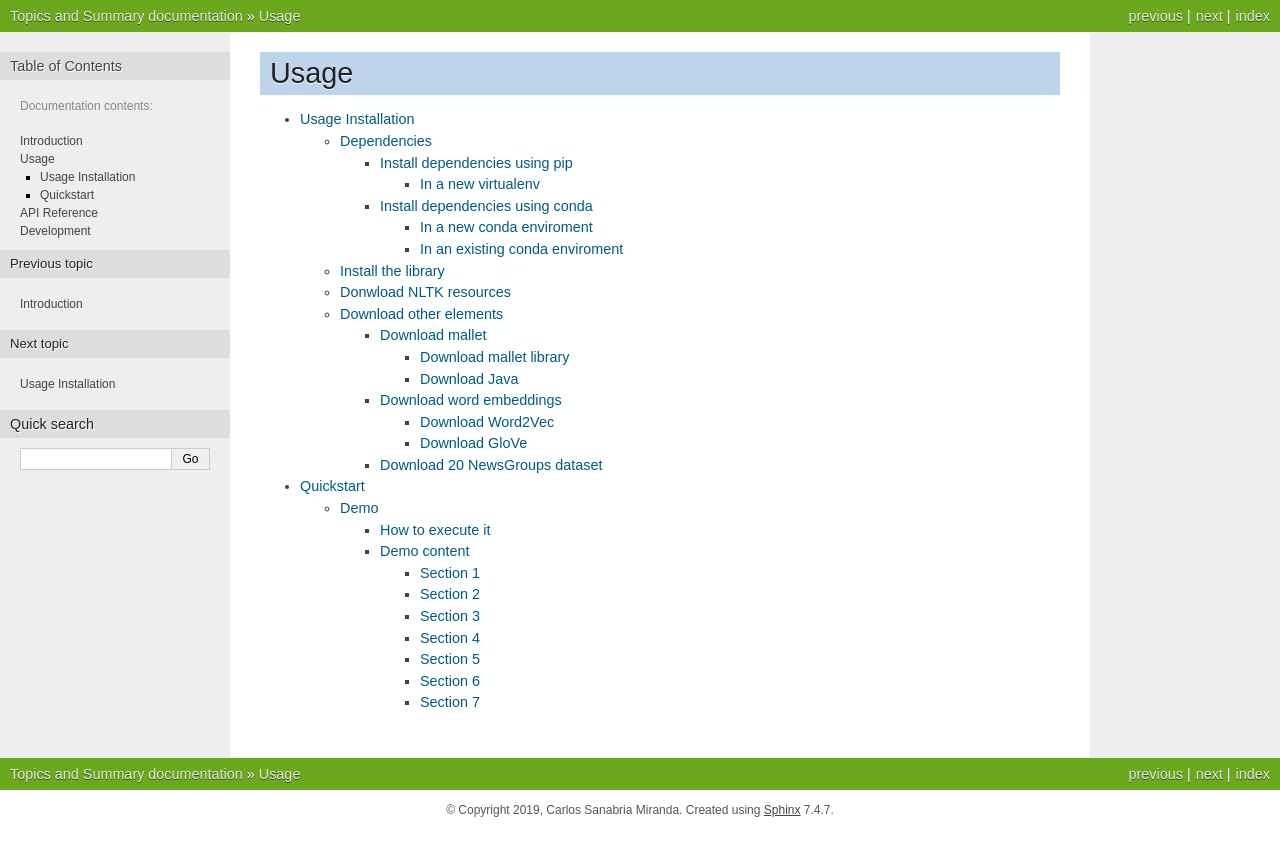
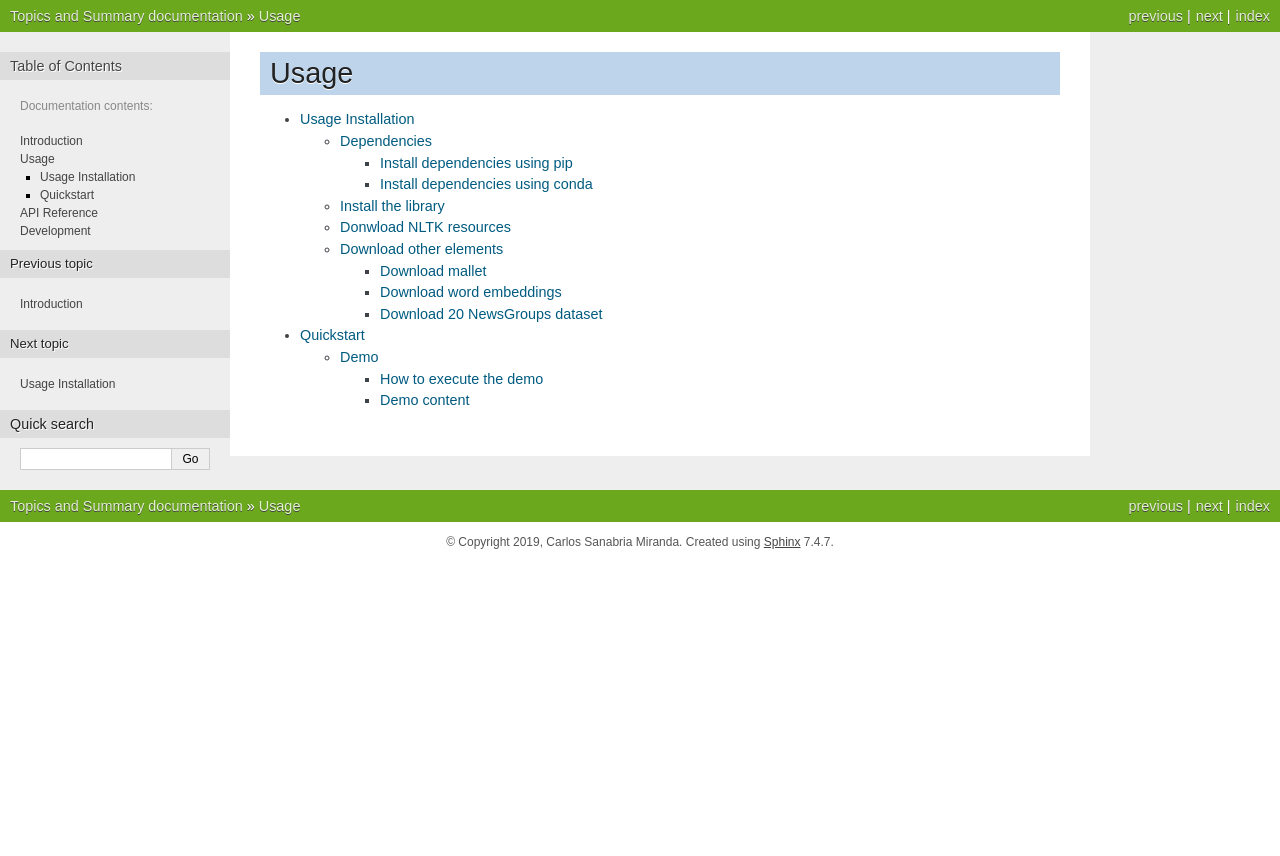
Before and after one commit to CarlosSanabriaM/topics_and_summary, a Sphinx documentation site: the page built from topics_and_summary/docs/source/usage.rst, in a window 1280 px wide. Shown: the top 856 px of the page. Built offline with Sphinx 7.4.7, drawn with Linux system fonts in a browser that asks for light colours.

```diff
--- a/topics_and_summary/docs/source/development.rst
+++ b/topics_and_summary/docs/source/development.rst
@@ -2,7 +2,7 @@ Development
 ===========
 
 .. toctree::
-    :maxdepth: 4
+    :maxdepth: 2
 
     development/installation
     development/api
--- a/topics_and_summary/docs/source/index.rst
+++ b/topics_and_summary/docs/source/index.rst
@@ -8,8 +8,8 @@ Welcome to Topics and Summary's documentation!
 `Contact the author <mailto:carlos.sanabria@accenture.com>`__
 
 **topics_and_summary** is a library that identifies topics in a collection
-of text documents and classifies them inside that topics. It also generates summaries
-of text documents. This is done using NLP techniques.
+of text documents and classifies the documents inside that topics.
+It also generates summaries of text documents. This is done using NLP techniques.
 
 See the :ref:`introduction` for more detail about the objectives and functionalities of the library.
 
--- a/topics_and_summary/docs/source/introduction.rst
+++ b/topics_and_summary/docs/source/introduction.rst
@@ -26,7 +26,7 @@ performs the following actions:
 
 * **Identify the relation of each document in the collection with each topic.**
     Each document will have a probability of being related with each topic.
-    New texts can also be used to identify it's relation with the topics.
+    **New texts** can also be used to identify it's relation with the topics.
 
     .. figure:: images/intro/predict-topics.png
       :alt: Example of the probability of a text document being related with some of the topics showed above
@@ -37,7 +37,7 @@ performs the following actions:
 * **Classify each document in the collection inside a topic.**
     After identifying the relation of each document in the collection with
     each topic, the  obtained probability can be used to classify each document
-    inside the topic with highest probability. New texts can also be used to
+    inside the topic with highest probability. **New texts** can also be used to
     classify them in a topic.
 
     .. figure:: images/intro/classification-of-each-doc.png
--- a/topics_and_summary/docs/source/usage.rst
+++ b/topics_and_summary/docs/source/usage.rst
@@ -2,7 +2,7 @@ Usage
 =====
 
 .. toctree::
-    :maxdepth: 4
+    :maxdepth: 3
 
     usage/installation
     usage/quickstart
--- a/topics_and_summary/docs/source/usage/quickstart.rst
+++ b/topics_and_summary/docs/source/usage/quickstart.rst
@@ -5,8 +5,8 @@ Demo
 ----
 The module **examples.demo.py** contains a **demo of the main functionality** of this library.
 
-How to execute it
-^^^^^^^^^^^^^^^^^
+How to execute the demo
+^^^^^^^^^^^^^^^^^^^^^^^
 
 The demo can be executed in 2 ways:
 
```
Also changed, not shown: README.md (+21 -1 lines).
